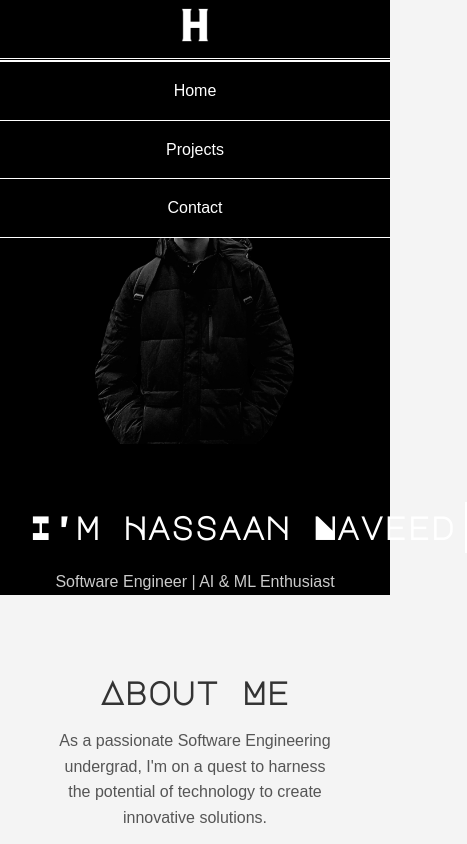
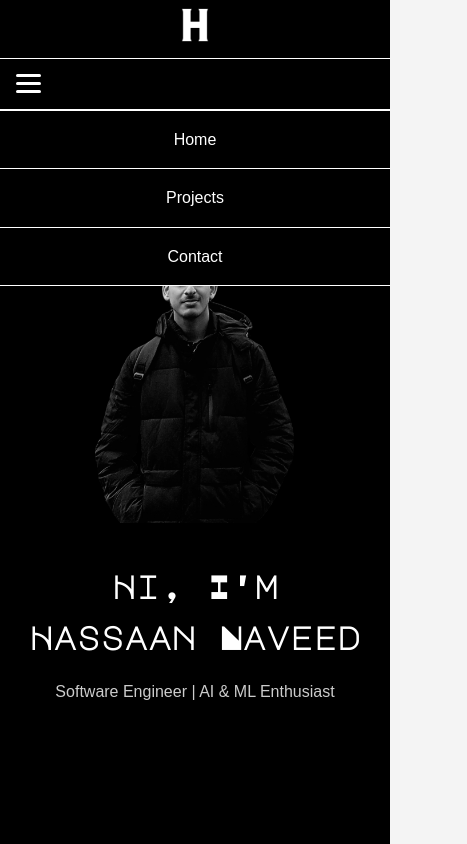
Before and after one commit to hassaannaveed/portfolio-website, a React (Vite) app: page / in a window 390 px wide. Both pictures are taken after a click on the element 28 px from the left and 83 px from the top of the page. Shown: the top 844 px of the page, 467 px wide, since content can reach past the window. Built offline with nearby package versions, Linux system fonts and the light colour scheme.

Commit message:
visual fixes for small screens

```diff
--- a/src/App.css
+++ b/src/App.css
@@ -242,7 +242,10 @@ footer p {
   .hero {
     flex-direction: column;
     text-align: center;
-    height: fit-content;
+    height: auto;
+    min-height: 100vh;
+    padding: 100px 20px 80px 20px;
+    gap: 30px;
   }
 
   .hero-text h1 {
@@ -251,6 +254,13 @@ footer p {
 
   .hero-image img {
     width: 200px;
+  }
+
+  .typing {
+    white-space: normal;
+    border-right: none;
+    animation: none;
+    width: auto;
   }
 
   .hero p,
--- a/src/components/Navbar.css
+++ b/src/components/Navbar.css
@@ -67,19 +67,21 @@
     flex-direction: column;
     gap: 5px;
     cursor: pointer;
+    position: relative;
+    z-index: 1000;
   }
 
   .hamburger span {
     width: 25px;
     height: 3px;
     background-color: white;
-    border-radius: 2px;
+    border-radius: 5px;
   }
 
   /* Mobile dropdown menu */
   .mobile-menu {
     position: absolute;
-    top: 60px;
+    top: 100%;
     left: 0;
     right: 0;
     background-color: #000;
--- a/src/components/Navbar.tsx
+++ b/src/components/Navbar.tsx
@@ -29,7 +29,7 @@ const Navbar: React.FC = () => {
 
         {menuOpen && (
           <div className="mobile-menu">
-            <a href="#about" onClick={toggleMenu}>Home</a>
+            <a href="#" onClick={toggleMenu}>Home</a>
             <a href="#projects" onClick={toggleMenu}>Projects</a>
             <a href="#contact" onClick={toggleMenu}>Contact</a>
           </div>
```
